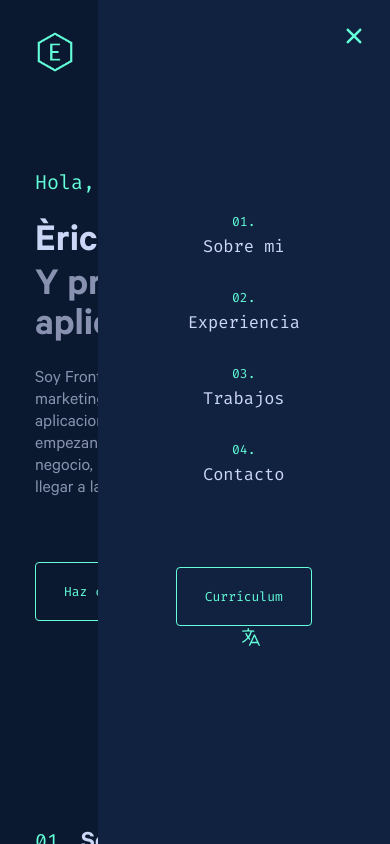
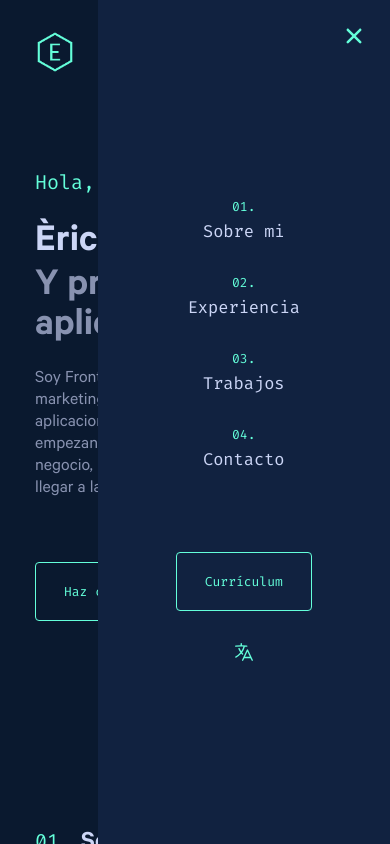
Before and after one commit to EricSalat/web-profesional, a React (Create React App) app: page / in a window 390 px wide. Both pictures are taken after a click on the element 335 px from the left and 52 px from the top of the page. Shown: the top 844 px of the page. Built offline with nearby package versions, Linux system fonts and the light colour scheme.

Commit message:
Arreglado error menor maquetación icono idioma

```diff
--- a/src/components/Header/MenuMobile.jsx
+++ b/src/components/Header/MenuMobile.jsx
@@ -35,13 +35,13 @@ function MenuMobile({onClick, setLanguageIcon}) {
               className="know-me-button"
             />
               { languageIconMenu ? (
-              <HiLanguage style={{color: "var(--verde)", marginLeft: 15, cursor: "pointer" }} size="22"
+              <HiLanguage style={{color: "var(--verde)", marginTop: 30, cursor: "pointer" }} size="22"
               onClick={() => {
               idioma.establecerLenguaje("en-GB");
               setLanguageIconMenu(false);
               }} />
           ) : (
-              <HiLanguage style={{color: "var(--verde)", marginLeft: 15, cursor: "pointer" }} size="22"
+              <HiLanguage style={{color: "var(--verde)", marginTop: 30, cursor: "pointer" }} size="22"
               onClick={() => {
               idioma.establecerLenguaje("es-ES");
               setLanguageIconMenu(true);
```
